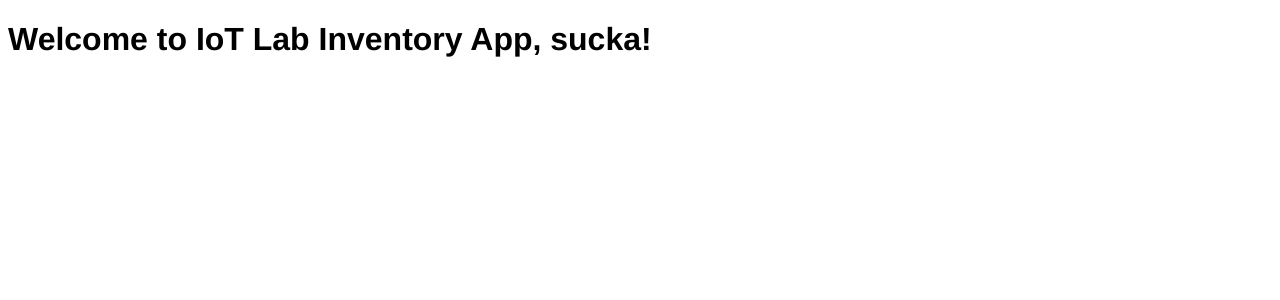
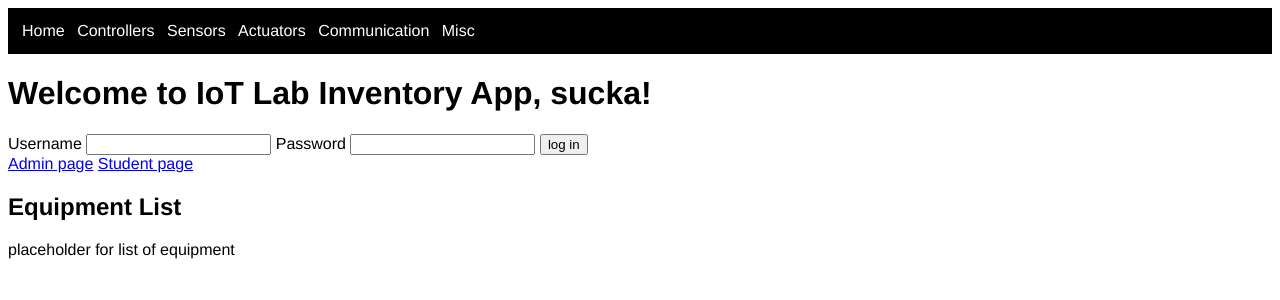
Before and after one commit to osu-cascades/iot-lab-inventory, a Flask app: page / in a window 1280 px wide. Shown: the top 300 px of the page. Run offline with Flask 2, Linux system fonts and the light colour scheme.

Commit message:
add static admin, student html; menu bar

```diff
--- a/app.py
+++ b/app.py
@@ -9,5 +9,21 @@ def hello():
 def css():
     return app.send_static_file('main.css')
 
+@app.route("/main_admin.html")
+def main_admin():
+    return app.send_static_file('main_admin.html')
+
+@app.route("/main_student.html")
+def main_student():
+    return app.send_static_file('main_student.html')
+
 if __name__ == "__main__":
     app.run()
+
+@app.after_request
+def add_header(r):
+    r.headers["Cache-Control"] = "no-cache, no-store, must-revalidate"
+    r.headers["Pragma"] = "no-cache"
+    r.headers["Expires"] = "0"
+    r.headers['Cache-Control'] = 'public, max-age=0'
+    return r
--- a/static/index.html
+++ b/static/index.html
@@ -1,12 +1,38 @@
 <!DOCTYPE html>
 <html lang="en">
     <head>
+        <meta http-equiv="cache-control" content="max-age=0" />
+        <meta http-equiv="cache-control" content="no-cache" />
+        <meta http-equiv="expires" content="0" />
+        <meta http-equiv="expires" content="Tue, 01 Jan 1980 1:00:00 GMT" />
+        <meta http-equiv="pragma" content="no-cache" />
         <meta charset="utf-8">
         <title>OSU-Cascades IoT Lab Inventory</title>
         <link rel="stylesheet" href="main.css">
     </head>
 
     <body id="home">
+        <nav>
+            <ul>
+                <li>Home</li>
+                <li>Controllers</li>
+                <li>Sensors</li>
+                <li>Actuators</li>
+                <li>Communication</li>
+                <li>Misc</li>
+            </ul>
+        </nav>
         <h1>Welcome to IoT Lab Inventory App, sucka!</h1>
+        <form>
+            <label>Username</label>
+            <input type="text" name="username">
+            <label>Password</label>
+            <input type="password" name="password">
+            <input type="submit" name="login" value="log in">
+        </form>
+        <a href="main_admin.html">Admin page</a>
+        <a href="main_student.html">Student page</a>
+        <h2>Equipment List</h2>
+        <p>placeholder for list of equipment</p>
     </body>
 </html>
--- a/static/main.css
+++ b/static/main.css
@@ -1,5 +1,23 @@
 body {
     font-family: "helvetica", sans-serif;
+}
+
+nav {
+    margin: 0px;
+    padding: 10px;
+    background-color: #000;
+}
+
+nav ul {
+    padding: 0px;
+    margin: 0px;
+    list-style-type: none;
+}
+
+nav ul li {
+    color: #FFFFFF;
+    display: inline-block;
+    padding: 4px;
 }
 
 h1 {
```
Also changed, not shown: static/main_admin.html (added, +13 -0 lines), static/main_student.html (added, +14 -0 lines).
